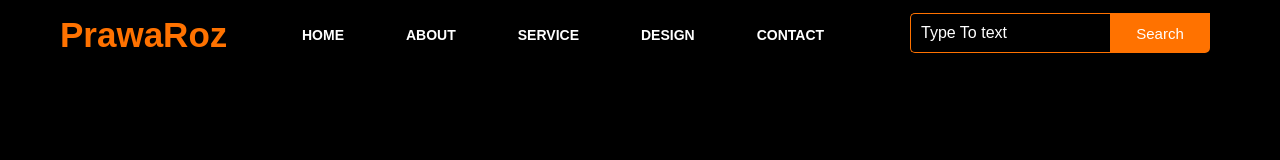
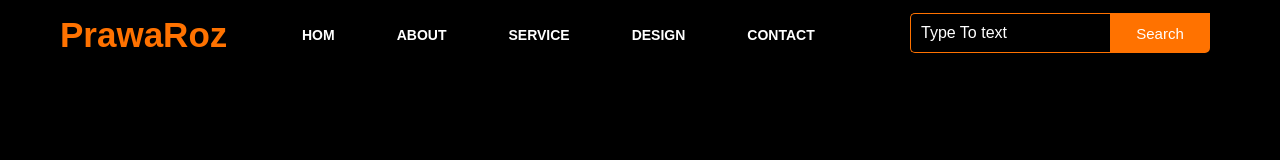
Before and after one commit to w4aael/w4aael-job-1, a plain HTML site: page index.html in a window 1280 px wide. Shown: the top 160 px of the page. Drawn offline with nearby package versions, Linux system fonts and the light colour scheme.

Commit message:
Update index.html

```diff
--- a/index.html
+++ b/index.html
@@ -14,7 +14,7 @@
 
             <div class="menu">
                 <ul>
-                    <li><a href="#">HOME</a></li>
+                    <li><a href="#">HOM</a></li>
                     <li><a href="#">ABOUT</a></li>
                     <li><a href="#">SERVICE</a></li>
                     <li><a href="#">DESIGN</a></li>
```
